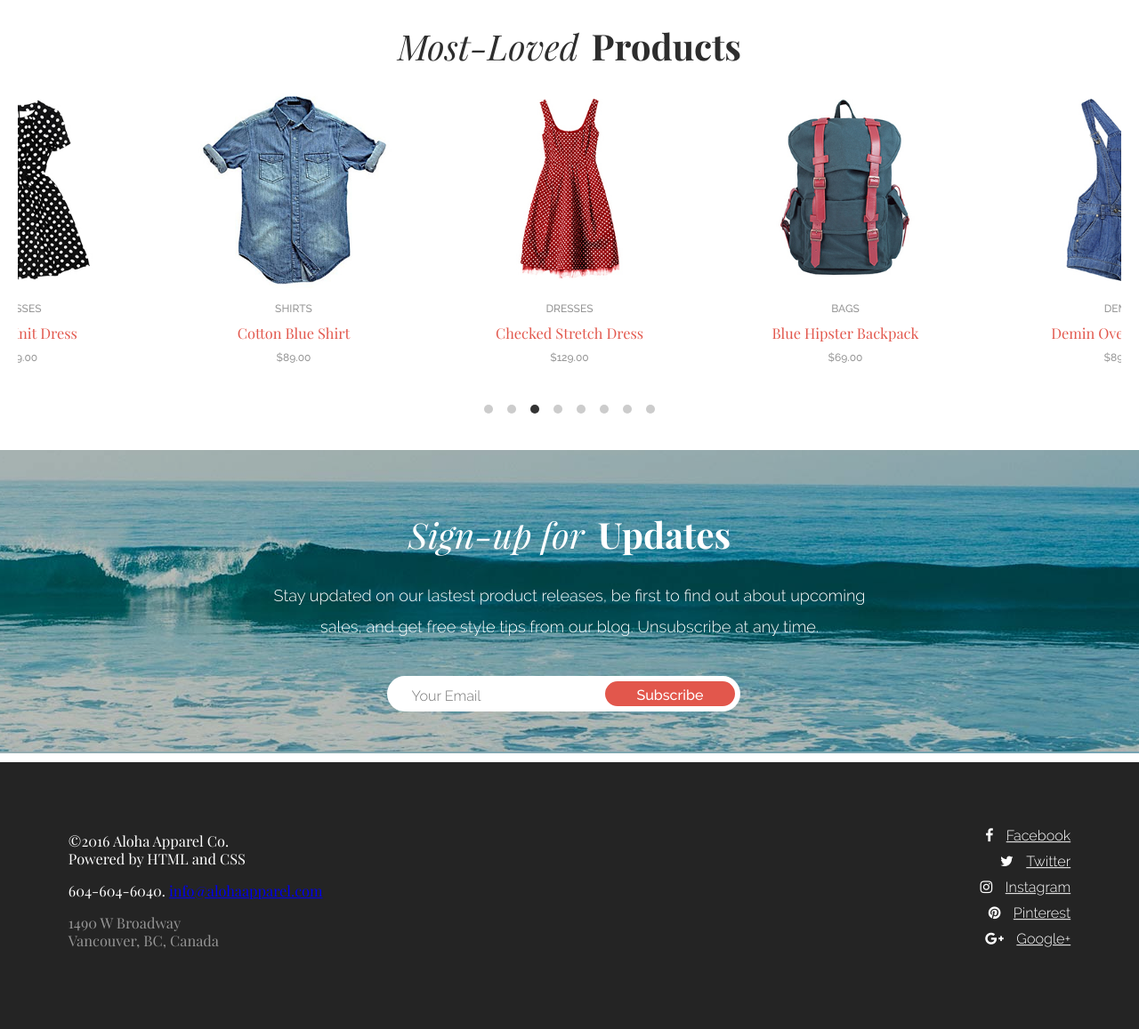
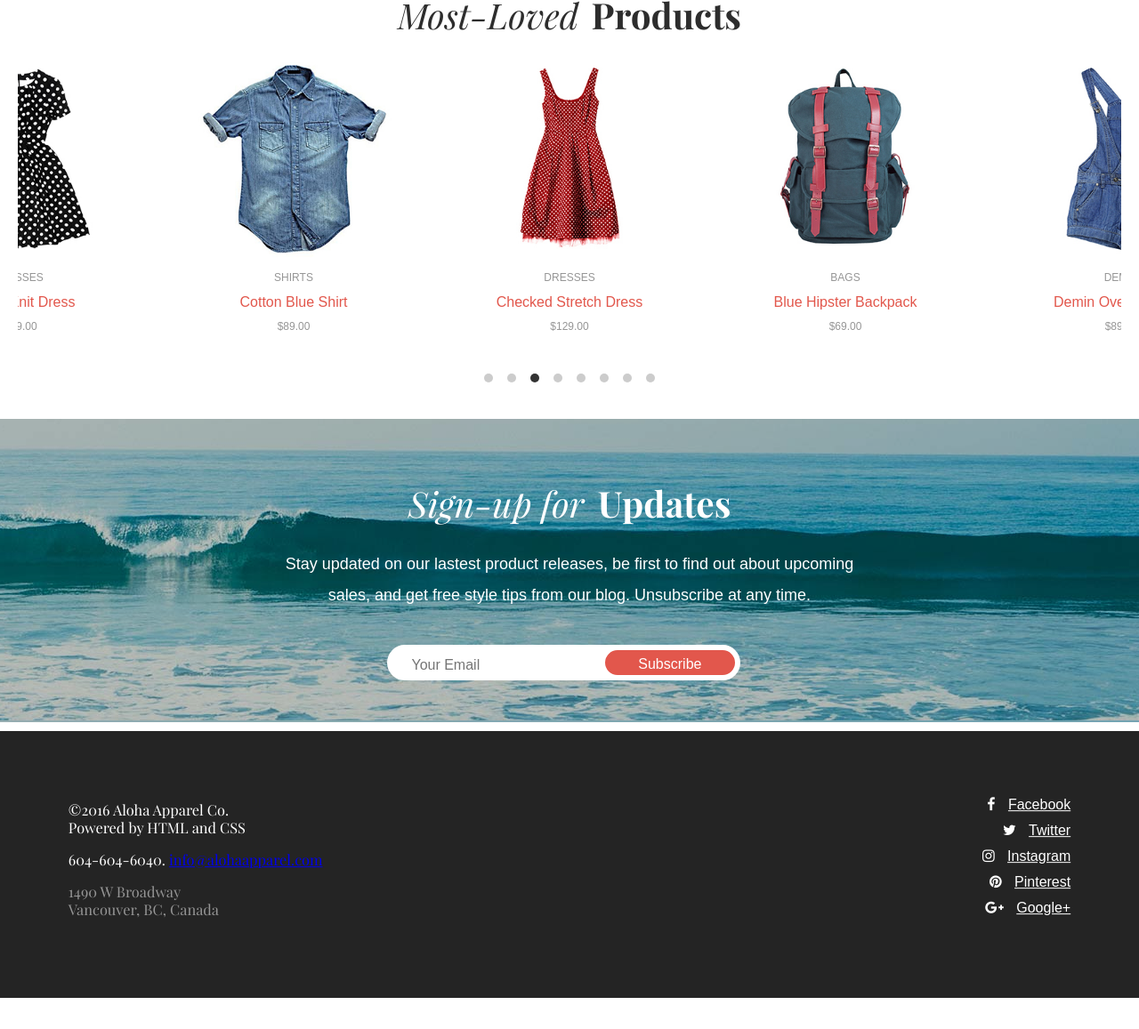
Before and after one commit to ermiljordan/aloha_project_part2, a plain HTML site: page index.html in a window 1280 px wide. Shown: the part 1490-2647 px from the top of the page at 89% size. After the commit the page ends 2612 px from the top, so only its background shows below. Drawn offline with Linux system fonts and the light colour scheme; a web font is replaced by a local one.

Commit message:
I changed the css font face, andI'm still stuck with the flexbox and media query things

```diff
--- a/index.html
+++ b/index.html
@@ -152,7 +152,7 @@
                 <p>Powered by HTML and CSS</p>
             </div>
 
-            <div class="contact"
+            <div class="contact">
                 <p>604-604-6040. <a href="mailto:info@alohaapparel.com">info@alohaapparel.com</a></p>
             </div>
 
--- a/style.css
+++ b/style.css
@@ -1,6 +1,6 @@
 /* Header */
 
-header {
+.header clearfix{
     height: auto;
     width: 100%;
     overflow: hidden;
@@ -21,16 +21,21 @@ header {
 .navigation_menu{
     display: flex;
     align-self: center;
-    flex: 1 0 auto;
 }
+
 .navigation_menu ul {
-
+    display: flex;
+    flex-direction: row;
+    justify-content: space-between;
     font-family: 'ralewaymedium';
+    font-weight: normal;
+    font-style: normal;
     text-transform: uppercase;
     color: #e2574c;
+    text-decoration: none;
     font-size: 0.8rem;
-    display: inline-block;
 }
+
 
 .header .logo {
     width: 116px;
@@ -59,7 +64,9 @@ header {
 .banner .collection {
     font-size: 1.25rem;
     color: #ffffff;
-    font-family: 'ralewaymedium';
+    font-family: 'ralewaymedium', sans-serif;
+    font-weight: normal;
+    font-style: normal;
     text-shadow: 2px 2px 4px rgba(100, 100, 100, 0.8);
 }
 
@@ -67,7 +74,9 @@ header {
     font-size: 3.125rem;
     color: #ffffff;
     margin: 12px;
-    font-family: 'playfair_displayregular';
+    font-family: 'playfair_display', serif;
+    font-weight: normal;
+    font-style: normal;
     text-shadow: 2px 2px 4px rgba(100, 100, 100, 0.8);
 }
 
@@ -97,7 +106,9 @@ header {
 .most_loved,
 .signupfor {
     font-size: 2.5rem;
-    font-family: 'playfair_displayitalic';
+    font-family: 'playfair_display', serif;
+    font-weight: normal;
+    font-style: italic;
     color: #2d2d2d;
     margin-right: 10px;
 }
@@ -107,13 +118,16 @@ header {
 .updates {
     font-size: 2.5rem;
     color: #2d2d2d;
-    font-family: 'playfair_displaybold';
+    font-family: 'playfair_display', serif;
+     font-weight: bold;
 }
 
 .intro_writing,
 .subscribe_text {
     color: #2d2d2d;
-    font-family: 'ralewaylight';
+    font-family: 'ralewaylight' sans-serif;
+     font-weight: normal;
+    font-style: normal;
     line-height: 35px;
     font-size: 1.125rem;
     margin-top: 20px;
@@ -192,7 +206,6 @@ header {
     border-top: 4px solid white;
 }
 
-
 /* Most Loved Banner */
 
 .featured {
@@ -207,12 +220,12 @@ header {
 .container1 {
     margin: 0 auto;
     max-width: 1240px;
-    width: 100%;
+    width: auto;
     overflow: hidden;
 }
 
 .carousel {
-    width: 100%;
+    width: auto;
     background-color: white;
     height: 350px;
     margin-top: 10px;
@@ -224,7 +237,9 @@ header {
 
 .featured p {
     color: #e2574c;
-    font-family: 'playfair_displayregular';
+    font-family: 'playfair_display' serif;
+     font-weight: normal;
+    font-style: normal;
     line-height: 1.25;
     text-align: center;
     font-size: 1rem;
@@ -233,7 +248,9 @@ header {
 
 .featured h5 {
     color: #969696;
-    font-family: 'ralewaymedium';
+    font-family: 'ralewaymedium' sans-serif;
+     font-weight: normal;
+    font-style: normal;
     line-height: 1.25;
     text-align: center;
     font-size: 0.75rem;
@@ -257,7 +274,9 @@ header {
     text-align: center;
     transform: translate(0, 29%);
     width: 100%;
-    font-family: 'ralewaylight';
+    font-family: 'ralewaylight'sans-serif;
+ font-weight: normal;
+    font-style: normal;
     font-size: 1.25rem;
     margin-bottom: 8px;
 }
@@ -273,7 +292,9 @@ input[type=text] {
     border: none;
     box-shadow: none;
     font-size: 1rem;
-    font-family: 'ralewaylight';
+    font-family: 'ralewaylight' sans-serif;
+     font-weight: normal;
+    font-style: normal;
     background: white;
     height: 100%;
     width: 60%;
@@ -292,7 +313,9 @@ button {
     border-radius: 30px;
     border: solid #e2574c;
     color: white;
-    font-family: 'ralewaymedium';
+    font-family: 'ralewaymedium' sans-serif;
+     font-weight: normal;
+    font-style: normal;
 }
 
 #text_wrapper {
@@ -321,7 +344,9 @@ footer {
 .about {
     font-size: 1rem;
     line-height: 1.25;
-    font-family: 'playfair_displayregular', sans-serif;
+    font-family: 'playfair_display', sans-serif;
+     font-weight: normal;
+    font-style: normal;
     position: absolute;
     text-align: left;
     width: 100%;
@@ -332,6 +357,7 @@ footer {
 .copyright,
 .contact {
     color: white;
+    text-decoration: none;
 }
 
 .contact,
@@ -357,7 +383,9 @@ footer {
 
 .social a {
     color: white;
-    font-family: 'ralewaylight';
+    font-family: 'ralewaylight' sans-serif;
+     font-weight: normal;
+    font-style: normal;
     line-height: 29px;
     text-align: left;
 }
@@ -387,6 +415,7 @@ img {
 
 ul {
     list-style: none;
+    text-decoration: none;
 }
 
 html {
@@ -397,31 +426,31 @@ html {
 /*font faces*/
 
 @font-face {
-    font-family: 'playfair_displaybold';
+    font-family: 'playfair_display';
     src: url('assets/fonts/all_fonts/playfairdisplay-bold-webfont.eot');
     src: url('assets/fonts/all_fonts/playfairdisplay-bold-webfont.eot?#iefix') format('embedded-opentype'), url('assets/fonts/all_fonts/playfairdisplay-bold-webfont.woff') format('woff'), url('assets/fonts/all_fonts/playfairdisplay-bold-webfont.svg#playfair_displaybold') format('svg');
-    font-weight: normal;
+    font-weight: bold;
     font-style: normal;
 }
 
 @font-face {
-    font-family: 'playfair_displaybold_italic';
+    font-family: 'playfair_display';
     src: url('assets/fonts/all_fonts/playfairdisplay-bolditalic-webfont.eot');
     src: url('assets/fonts/all_fonts/playfairdisplay-bolditalic-webfont.eot?#iefix') format('embedded-opentype'), url('assets/fonts/all_fonts/playfairdisplay-bolditalic-webfont.woff') format('woff'), url('assets/fonts/all_fonts/playfairdisplay-bolditalic-webfont.svg#playfair_displaybold_italic') format('svg');
-    font-weight: normal;
-    font-style: normal;
+    font-weight: bold;
+    font-style: italic;
 }
 
 @font-face {
-    font-family: 'playfair_displayitalic';
+    font-family: 'playfair_display';
     src: url('assets/fonts/all_fonts/playfairdisplay-italic-webfont.eot');
     src: url('assets/fonts/all_fonts/playfairdisplay-italic-webfont.eot?#iefix') format('embedded-opentype'), url('assets/fonts/all_fonts/playfairdisplay-italic-webfont.woff') format('woff'), url('assets/fonts/all_fonts/playfairdisplay-italic-webfont.svg#playfair_displayitalic') format('svg');
     font-weight: normal;
-    font-style: normal;
+    font-style: italic;
 }
 
 @font-face {
-    font-family: 'playfair_displayregular';
+    font-family: 'playfair_display';
     src: url('assets/fonts/all_fonts/playfairdisplay-regular-webfont.eot');
     src: url('assets/fonts/all_fonts/playfairdisplay-regular-webfont.eot?#iefix') format('embedded-opentype'), url('assets/fonts/all_fonts/playfairdisplay-regular-webfont.woff') format('woff'), url('assets/fonts/all_fonts/playfairdisplay-regular-webfont.svg#playfair_displayregular') format('svg');
     font-weight: normal;
@@ -437,11 +466,11 @@ html {
 }
 
 @font-face {
-    font-family: 'ralewaylight_italic';
+    font-family: 'ralewaylight';
     src: url('assets/fonts/all_fonts/raleway-lightitalic-webfont.eot');
     src: url('assets/fonts/all_fonts/raleway-lightitalic-webfont.eot?#iefix') format('embedded-opentype'), url('assets/fonts/all_fonts/raleway-lightitalic-webfont.woff') format('woff'), url('assets/fonts/all_fonts/raleway-lightitalic-webfont.svg#ralewaylight_italic') format('svg');
     font-weight: normal;
-    font-style: normal;
+    font-style: italic;
 }
 
 @font-face {
@@ -453,9 +482,9 @@ html {
 }
 
 @font-face {
-    font-family: 'ralewaymedium_italic';
+    font-family: 'ralewaymedium';
     src: url('rassets/fonts/all_fonts/aleway-mediumitalic-webfont.eot');
     src: url('assets/fonts/all_fonts/raleway-mediumitalic-webfont.eot?#iefix') format('embedded-opentype'), url('assets/fonts/all_fonts/raleway-mediumitalic-webfont.woff') format('woff'), url('assets/fonts/all_fonts/raleway-mediumitalic-webfont.svg#ralewaymedium_italic') format('svg');
     font-weight: normal;
-    font-style: normal;
+    font-style: italic;
 }
```
